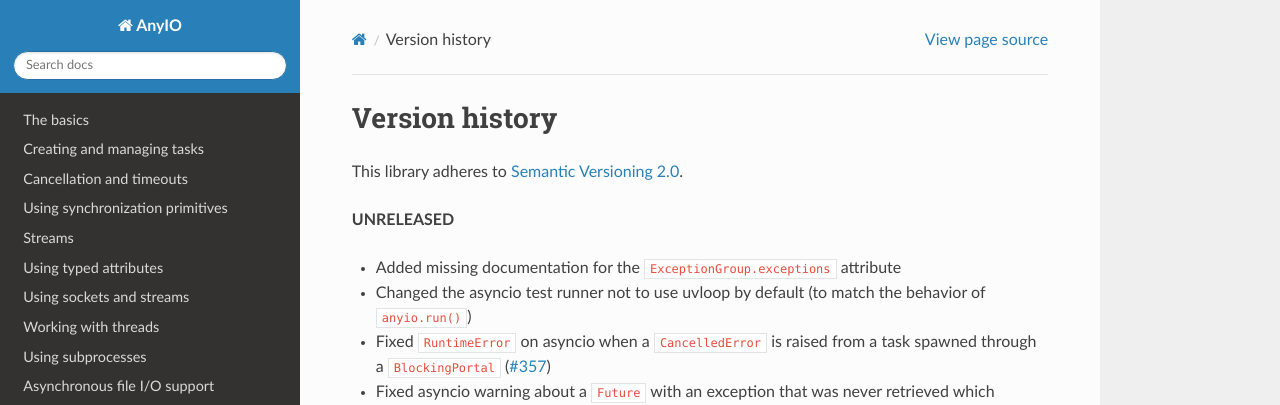
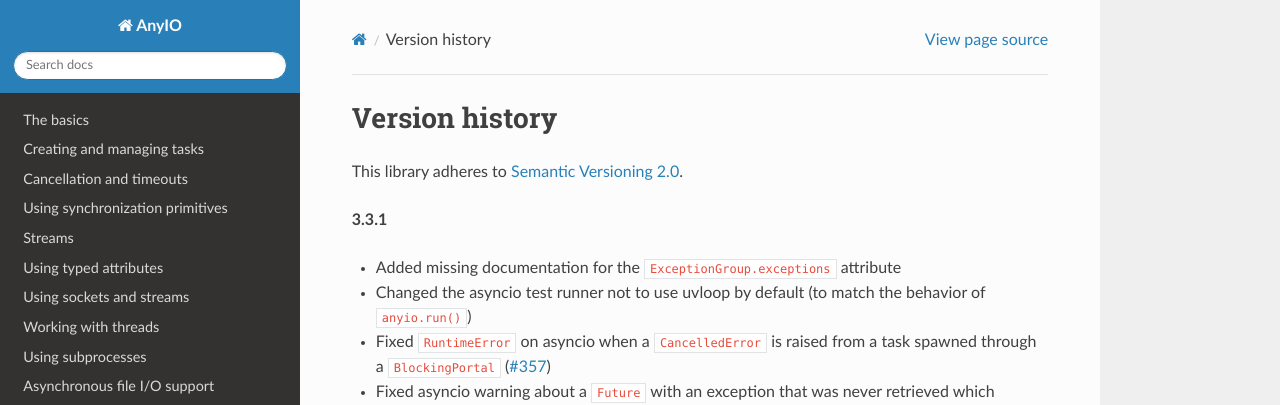
Before and after one commit to agronholm/anyio, a Sphinx documentation site: the page built from docs/versionhistory.rst, in a window 1280 px wide and 900 px high. Shown: the top 405 px of the window. Built offline with Sphinx 7.4.7 and the Read the Docs theme 2.0.0, drawn with Linux system fonts in a browser that asks for light colours.

Commit message:
Bumped up the version

```diff
--- a/docs/versionhistory.rst
+++ b/docs/versionhistory.rst
@@ -3,7 +3,7 @@ Version history
 
 This library adheres to `Semantic Versioning 2.0 <http://semver.org/>`_.
 
-**UNRELEASED**
+**3.3.1**
 
 - Added missing documentation for the ``ExceptionGroup.exceptions`` attribute
 - Changed the asyncio test runner not to use uvloop by default (to match the behavior of
```
